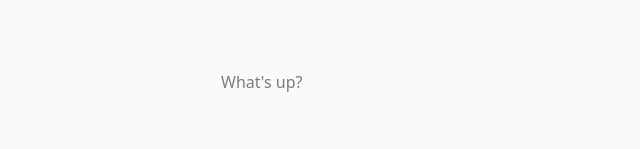
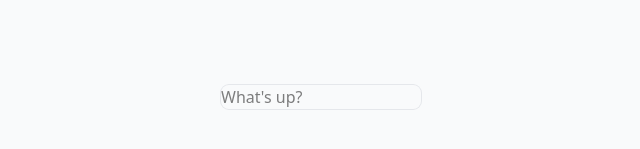
Before and after one commit to olashipsjs/schedule-post, a React (Vite) app: page / in a window 1280 px wide. Shown: the part 303-452 px from the top of the page, without its empty margins (319-959 px from the left). Built offline with nearby package versions, Linux system fonts and the light colour scheme.

Commit message:
Jan 24, 2025, 11:15 PM

```diff
--- a/src/App.tsx
+++ b/src/App.tsx
@@ -7,10 +7,15 @@ const App = () => {
     <main className='flex flex-col items-center justify-center bg-gray-50 min-h-screen'>
       <section>
         <div className='max-w-[400px] mx-auto p-3 w-full'>
-          <Formik>
+          <Formik
+            initialValues={{ message: '' }}
+            onSubmit={() => null!}
+          >
             <Form>
               <Field name='message'>
-                <Textarea placeholder={"What's up?"} />
+                <Field.Sheet>
+                  <Textarea placeholder={"What's up?"} />
+                </Field.Sheet>
               </Field>
             </Form>
           </Formik>
--- a/src/components/field/Field.tsx
+++ b/src/components/field/Field.tsx
@@ -18,7 +18,10 @@ const Sheet = ({ className, ...restProps }: React.ComponentProps<'div'>) => {
   return (
     <div
       {...restProps}
-      className={twMerge('ring-1 ring-gray-200', className)}
+      className={twMerge(
+        'ring-1 ring-gray-200 rounded-lg overflow-clip w-full flex',
+        className
+      )}
     />
   );
 };
--- a/src/components/textarea/Textarea.tsx
+++ b/src/components/textarea/Textarea.tsx
@@ -1,14 +1,40 @@
 import React from 'react';
 import { twMerge } from 'tailwind-merge';
+import useField from '../field/hook';
 
 const Textarea = ({
+  rows = 1,
+  onBlur,
+  onFocus,
+  onChange,
   className,
-  rows,
   ...restProps
 }: React.ComponentProps<'textarea'>) => {
+  const { field, helper } = useField();
+
+  const handleChange = (ev: React.ChangeEvent<HTMLTextAreaElement>) => {
+    const value = ev.target.value;
+    helper.setValue(value);
+    onChange && onChange(ev);
+  };
+
+  const handleFocus = (ev: React.FocusEvent<HTMLTextAreaElement>) => {
+    helper.setTouched(true);
+    onFocus && onFocus(ev);
+  };
+
+  const handleBlur = (ev: React.FocusEvent<HTMLTextAreaElement>) => {
+    helper.setTouched(false);
+    onBlur && onBlur(ev);
+  };
+
   return (
     <textarea
       {...restProps}
+      onBlur={handleBlur}
+      onFocus={handleFocus}
+      onChange={handleChange}
+      value={field.value as any}
       rows={rows}
       className={twMerge('w-full outline-0 resize-none', className)}
     />
```
